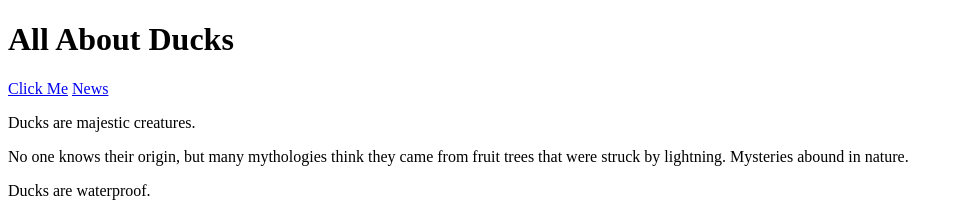
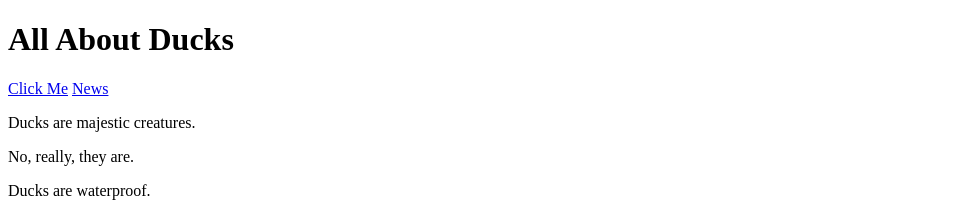
Before and after one commit to ctrill/duck_example, a plain HTML site: page index.html in a window 1280 px wide. Shown: the top 213 px of the page, without its empty margins (0-959 px from the left). Drawn offline with Linux system fonts and the light colour scheme.

Commit message:
Updated Content

```diff
--- a/index.html
+++ b/index.html
@@ -4,23 +4,18 @@
     <meta charset="UTF-8">
     <title>Duck Info</title>
   </head>
-
     <body>
       <h1>All About Ducks</h1>
-
         <nav>
           <a href="http://google.com">Click Me</a>
           <a href="http://cnn.com">News</a>
         </nav>
-
       <article>
           <p>Ducks are majestic creatures.</p>
-          <p>No one knows their origin, but many mythologies think they came from fruit trees that were struck by lightning.  Mysteries abound in nature.</p>
+          <p>No, really, they are.</p>
           <p>Ducks are waterproof.</p>
             <img src="http://i.imgur.com/LjsPI23.jpg" alt="majestic duck in water" style="width:200px; height: auto;">
-
       </article>
-
       <footer>
       <p>Copyright 2015 || Cheri the Duck Expert</p>
         <nav>
@@ -29,6 +24,5 @@
           <a href="#">Contact</a>
         </nav>
       </footer>
-
     </body>
 </html>
```
Lines whose indentation alone changed are shown as unchanged.
